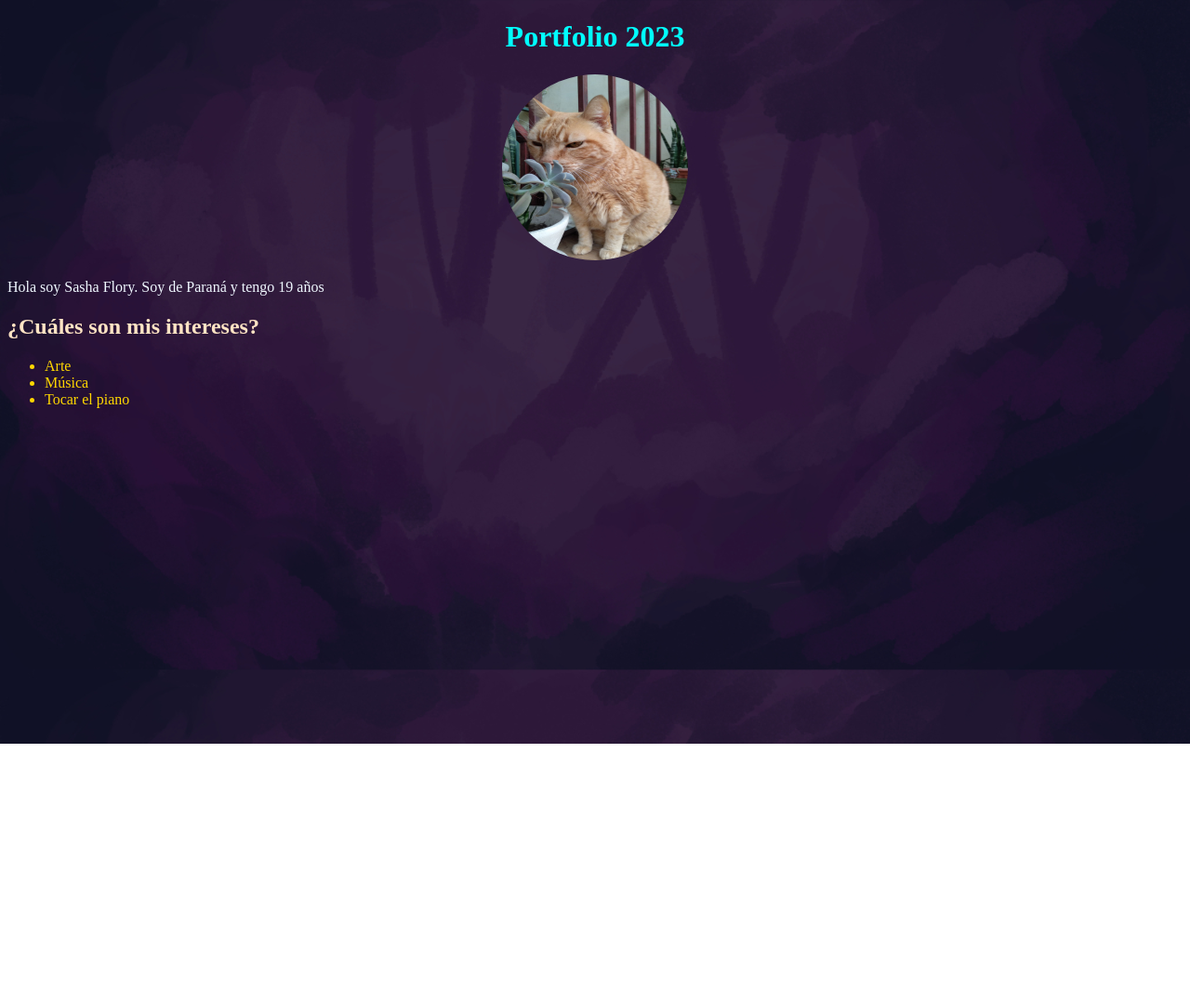
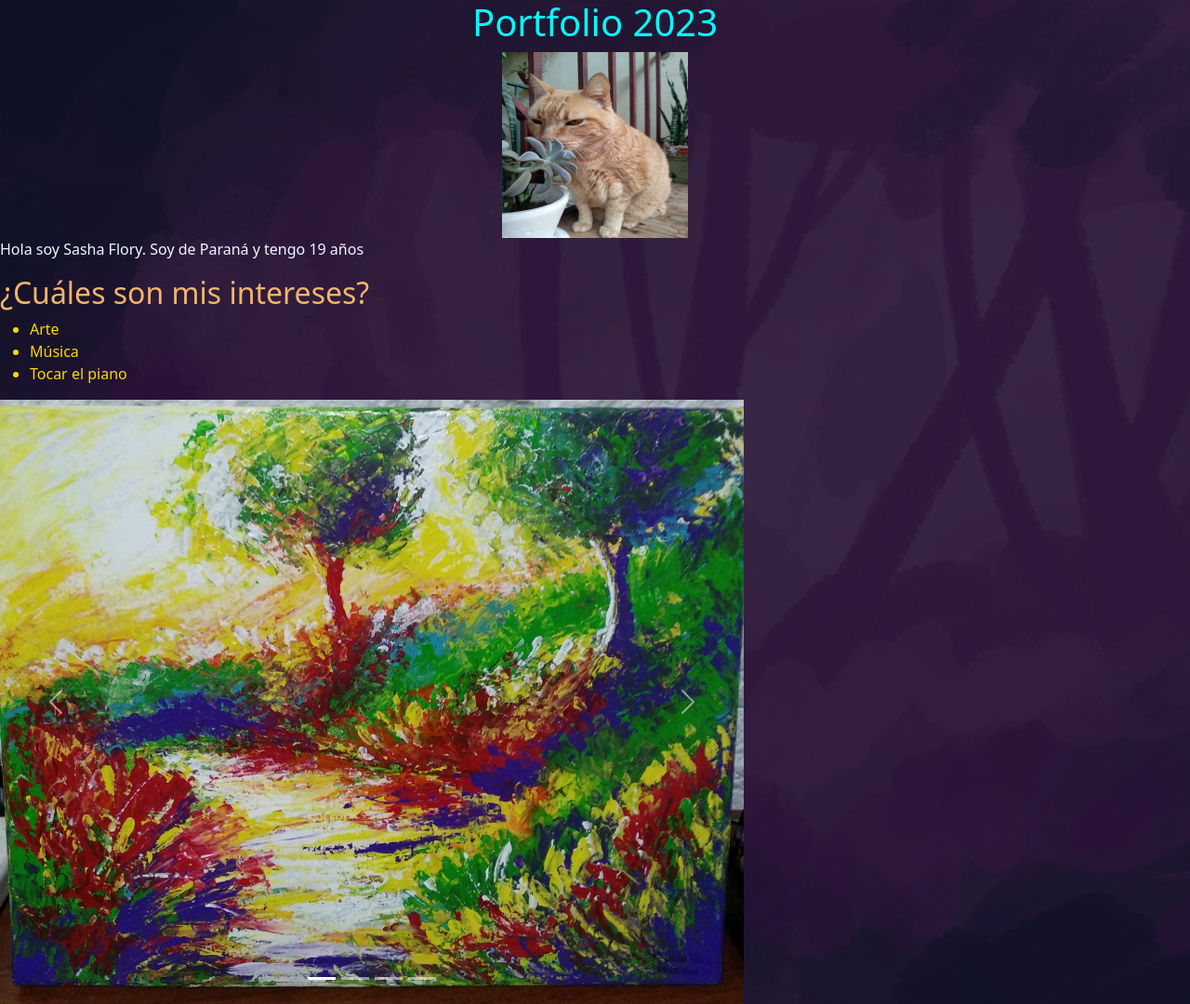
Before and after one commit to SashaFlory/Portfolio2023, a plain HTML site: page index.html in a window 1280 px wide. Shown: the whole page at 93% size. Before the commit the page ends 800 px from the top, so only its background shows below. Drawn offline with nearby package versions, Linux system fonts and the light colour scheme.

Commit message:
carousel

```diff
--- a/assets/css/styles.css
+++ b/assets/css/styles.css
@@ -7,5 +7,8 @@ p {
     color: aliceblue;
 }
 h1 { color: aqua;}
-h2 { color: bisque;}
+h2 { color: rgb(242, 181, 107);}
 ul { color: gold}
+.wide {
+    width: 800px;
+}
--- a/index.html
+++ b/index.html
@@ -5,12 +5,13 @@
     <meta http-equiv="X-UA-Compatible" content="IE=edge">
     <meta name="viewport" content="width=device-width, initial-scale=1.0">
     <title>Sasha Flory - Portfolio2023</title>
+    <link href="https://cdn.jsdelivr.net/npm/bootstrap@5.3.0-alpha2/dist/css/bootstrap.min.css" rel="stylesheet" integrity="sha384-aFq/bzH65dt+w6FI2ooMVUpc+21e0SRygnTpmBvdBgSdnuTN7QbdgL+OapgHtvPp" crossorigin="anonymous">
     <link rel="stylesheet" href="/assets/css/styles.css">
 </head>
 <body>
     <center><h1>Portfolio 2023</h1></center>
     <div>
-        <center><img src="/public/rubiii.jpeg" alt="la rubi" style="border-radius: 50%;" width="200" height="200"></center>
+        <center><img src="/public/rubiii.jpeg" alt="la rubi" style="border-radius: 50% border-width: 1 border-color: red ;" width="200" height="200"></center>
     </div>
     <p>Hola soy Sasha Flory. Soy de Paraná y tengo 19 años</p>
    <h2>¿Cuáles son mis intereses?</h2>
@@ -19,6 +20,39 @@
        <li>Música</li>
        <li>Tocar el piano</li>
     </ul>
+    <div class="wide">
+      <div id="carouselExampleIndicators" class="carousel slide">
+        <div class="carousel-indicators">
+          <button type="button" data-bs-target="#carouselExampleIndicators" data-bs-slide-to="0" class="active" aria-current="true" aria-label="Slide 1"></button>
+          <button type="button" data-bs-target="#carouselExampleIndicators" data-bs-slide-to="1" aria-label="Slide 2"></button>
+          <button type="button" data-bs-target="#carouselExampleIndicators" data-bs-slide-to="2" aria-label="Slide 3"></button>
+          <button type="button" data-bs-target="#carouselExampleIndicators" data-bs-slide-to="3" aria-label="Slide 4"></button>
+        </div>
+        <div class="carousel-inner">
+          <div class="carousel-item active">
+            <img src="public/arbolesycamino.jpg" class="d-block w-100" alt="pintura de dos arboles y un camino">
+          </div>
+          <div class="carousel-item">
+            <img src="public/aguilas-sol.jpg" class="d-block w-100" alt="pintura de dos águilas volando hacia el sol">
+          </div>
+          <div class="carousel-item">
+            <img src="public/parque-urquiza.jpg" class="d-block w-100" alt="imágen de un banco debajo de un arbol en un parque">
+          </div>
+          <div class="carousel-item">
+            <img src="public/concept-art-relight.jpg" class="d-block w-100" alt="imágen de un personaje mirando a un ser de luz">
+          </div>
+        </div>
+        <button class="carousel-control-prev" type="button" data-bs-target="#carouselExampleIndicators" data-bs-slide="prev">
+          <span class="carousel-control-prev-icon" aria-hidden="true"></span>
+          <span class="visually-hidden">Previous</span>
+        </button>
+        <button class="carousel-control-next" type="button" data-bs-target="#carouselExampleIndicators" data-bs-slide="next">
+          <span class="carousel-control-next-icon" aria-hidden="true"></span>
+          <span class="visually-hidden">Next</span>
+        </button>
+      </div>
+    </div>
+    <script src="https://cdn.jsdelivr.net/npm/bootstrap@5.3.0-alpha2/dist/js/bootstrap.bundle.min.js" integrity="sha384-qKXV1j0HvMUeCBQ+QVp7JcfGl760yU08IQ+GpUo5hlbpg51QRiuqHAJz8+BrxE/N" crossorigin="anonymous"></script>
 </body>
 
 </html>
```
Also changed, not shown: public/arbolesycamino.jpg (added), public/concept-art-relight.jpg (added), public/parque-urquiza.jpg (added), 2 other files.
